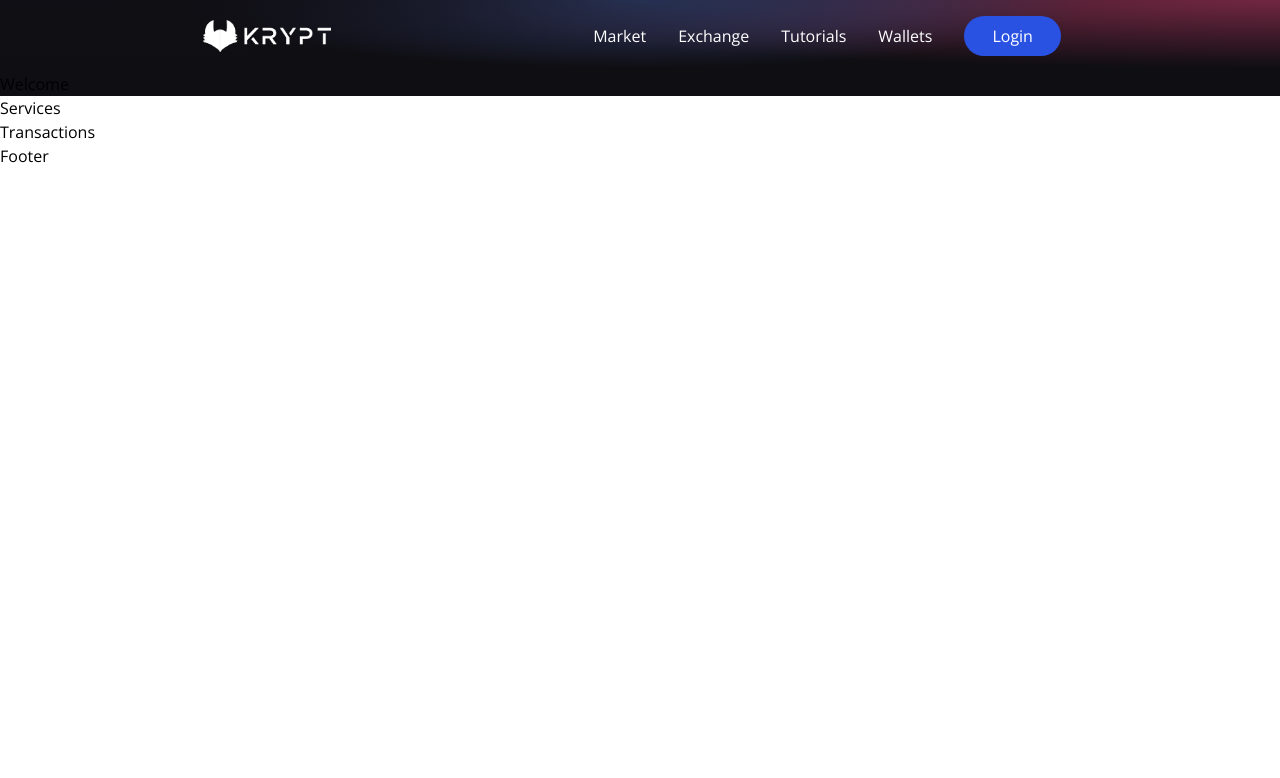
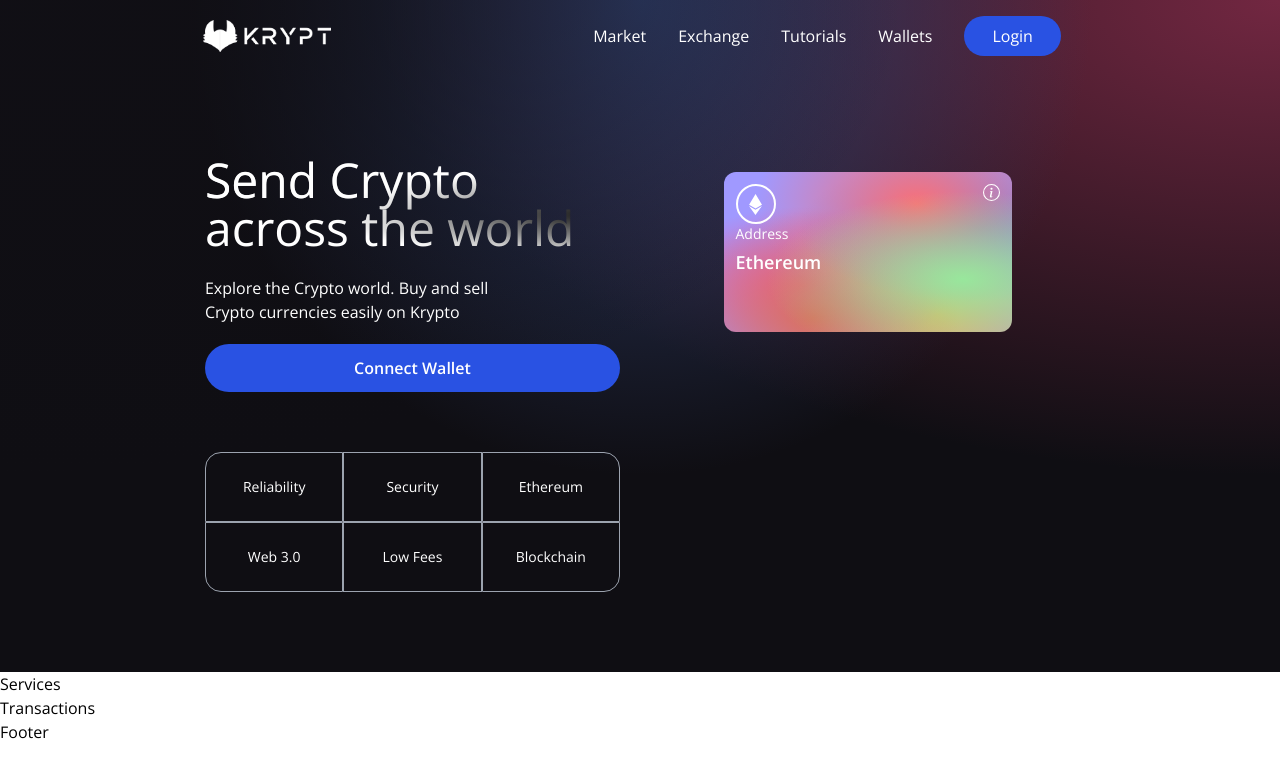
Before and after one commit to yomiaishida/web3.0, a React (Vite) app in the folder client/: page / in a window 1280 px wide. Shown: the top 778 px of the page. Built offline with nearby package versions, Linux system fonts and the light colour scheme.

Commit message:
Welcome page with ethereum card

```diff
--- a/client/src/components/Welcome.jsx
+++ b/client/src/components/Welcome.jsx
@@ -1,7 +1,65 @@
 import React from "react";
+import { AiFillPlayCircle } from "react-icons/ai";
+import { SiEthereum } from "react-icons/si";
+import { BsInfoCircle } from "react-icons/bs";
+
+import { Loader } from "./";
+
+const commonStyles =
+  "min-h-[70px] sm:px-0 px-2 sm:min-w-[120px] flex justify-center items-center border-[0.5px] border-gray-400 text-sm font-light text-white";
 
 const Welcome = () => {
-  return <div>Welcome</div>;
+  const connectWallet = () => {};
+  return (
+    <div className="flex w-full justify-center items-center">
+      <div className="flex md:flex-row flex-col items-start justify-between md:p-20 py-12 px-4">
+        <div className="flex flex-1 justify-start flex-col md:mr-10">
+          <h1 className="text-3xl sm:text-5xl text-white text-gradient py-1">
+            Send Crypto <br /> across the world
+          </h1>
+          <p className="text-left mt-5 text-white font-light md:w-9/12 w-11/12 text-base">
+            Explore the Crypto world. Buy and sell Crypto currencies easily on
+            Krypto
+          </p>
+          <button
+            type="button"
+            className="flex flex-row justify-center items-center my-5 bg-[#2952e3] p-3 rounded-full cursor-pointer hover:bg-[#2546bd]"
+            onClick={connectWallet}
+          >
+            <p className="text-white text-base font-semibold">Connect Wallet</p>
+          </button>
+
+          <div className="grid sm:grid-cols-3 grid-cols-2 w-full mt-10">
+            <div className={`rounded-tl-2xl ${commonStyles}`}>Reliability</div>
+            <div className={commonStyles}>Security</div>
+            <div className={`sm:rounded-tr-2xl ${commonStyles}`}>Ethereum</div>
+            <div className={`sm:rounded-bl-2xl ${commonStyles}`}>Web 3.0</div>
+            <div className={commonStyles}>Low Fees</div>
+            <div className={`rounded-br-2xl ${commonStyles}`}>Blockchain</div>
+          </div>
+        </div>
+
+        <div className="flex flex-col flex-1 items-center justify-start w-full md:mt-0 mt-10">
+          <div className="p-3 justify-end items-start flex-col rounded-xl h-40 sm:w-72 w-full my-5 eth-card white-glass-morphism">
+            <div className="flex justfify-between flex-col w-full h-full">
+              <div className="flex justify-between items-start">
+                <div className="w-10 h-10 rounded-full border-2 border-white flex justify-center items-center">
+                  <SiEthereum fontSize={21} color="#fff" />
+                </div>
+                <BsInfoCircle fontSize={17} color="#fff" />
+              </div>
+              <div>
+                <p className="text-white font-light text-sm mt-0.2">Address</p>
+                <p className="text-white font-semibold text-lg mt-1">
+                  Ethereum
+                </p>
+              </div>
+            </div>
+          </div>
+        </div>
+      </div>
+    </div>
+  );
 };
 
 export default Welcome;
```
